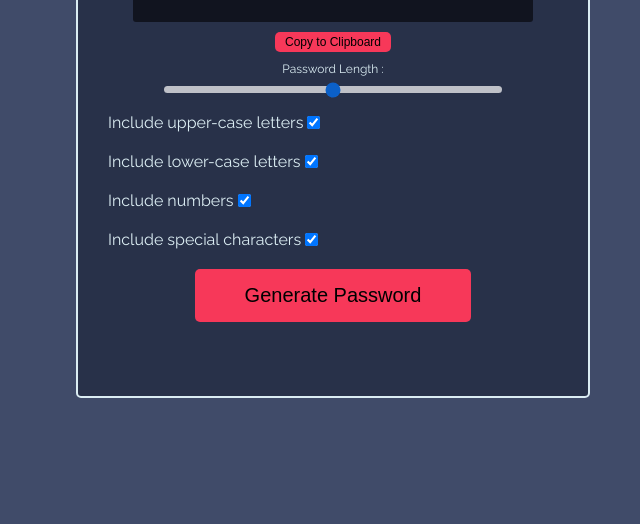
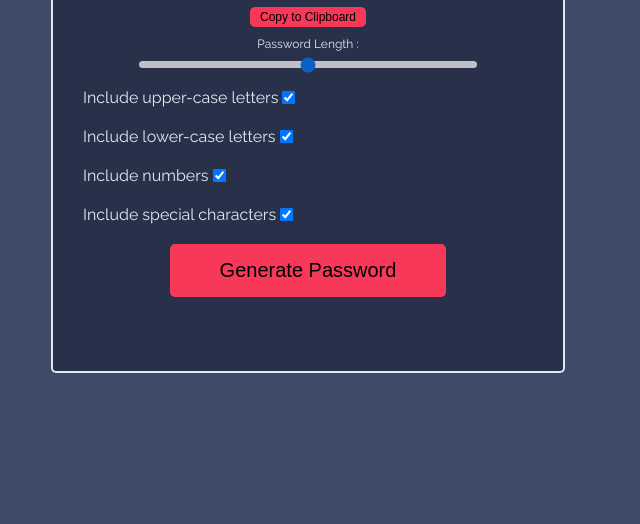
Before and after one commit to mikemasatsugu/Password-Generator, a plain HTML site: page index.html in a window 1280 px wide. Shown: the part 276-800 px from the top of the page, without its empty margins (364-1004 px from the left). Drawn offline with Linux system fonts and the light colour scheme.

Commit message:
fix container alignment in page to center

```diff
--- a/style.css
+++ b/style.css
@@ -73,8 +73,8 @@ Color Palette
   position: fixed;
   top: 50%;
   left: 50%;
-  margin-top: -200px;
-  margin-left: -200px;
+  margin-top: -225px;
+  margin-left: -225px;
   background-color: #283149;
   border-radius: 5px;
   padding: 10px 30px 10px 30px;
```
